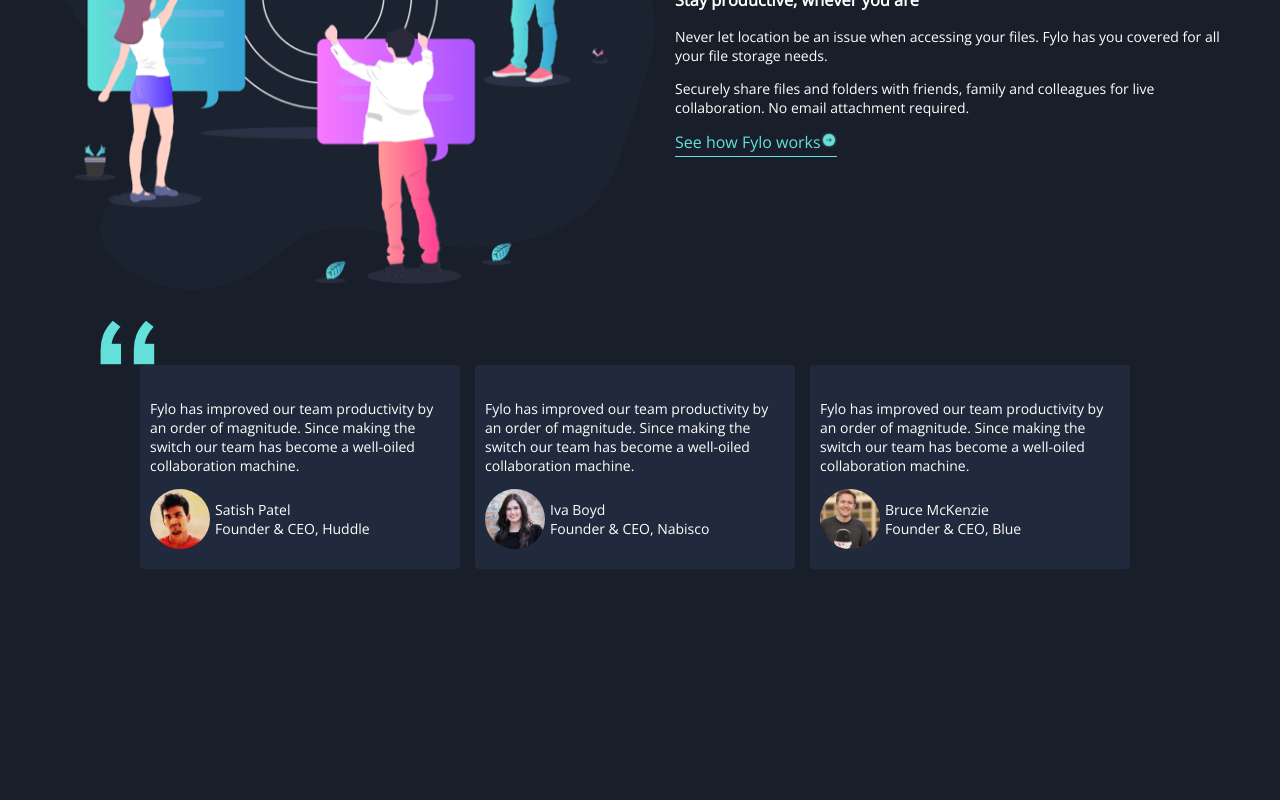
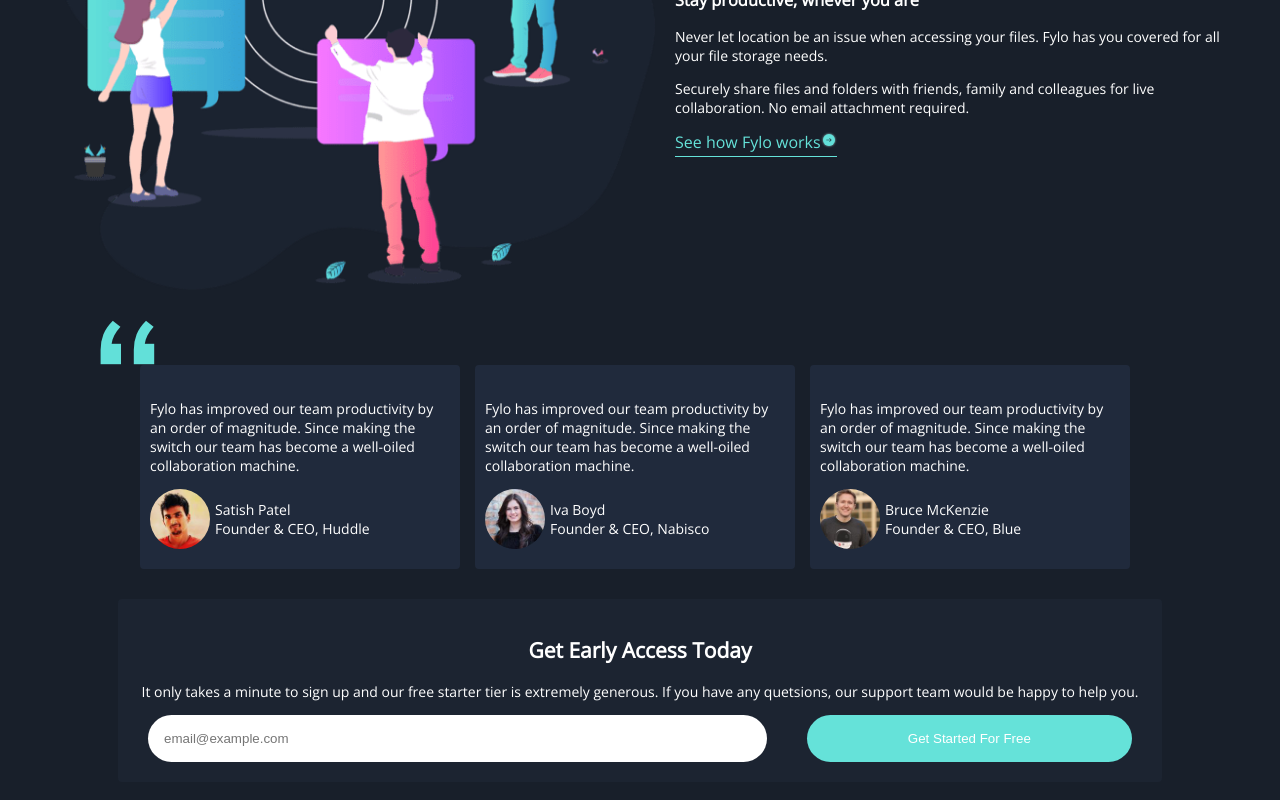
Before and after one commit to haeke/fylo-page, a React (Create React App) app in the folder client/: page / in a window 1280 px wide. Shown: the part 1453-2253 px from the top of the page. Before the commit the page ends 2052 px from the top, so only its background shows below. Built offline with nearby package versions, Linux system fonts and the light colour scheme.

Commit message:
Added a sign up component responsible for the sign up section with form.

```diff
--- a/client/src/components/Fylo/Fylo.js
+++ b/client/src/components/Fylo/Fylo.js
@@ -6,6 +6,7 @@ import FeaturesArticle from "../FeaturesArticle/FeaturesArticle";
 import Productive from "../Productive/Productive";
 import Testimonials from "../Testimonials/Testimonials";
 import TestimonialArticle from "../TestimonialArticle/TestimonialArticle";
+import SignUp from "../SignUp/SignUp";
 
 // ArticleImage's imports
 import access from "../../images/icon-access-anywhere.svg";
@@ -78,6 +79,7 @@ const Fylo = () => {
           testimonialPersonTitle="Founder &#x26; CEO, Blue"
         />
       </Testimonials>
+      <SignUp />
     </main>
   );
 };
--- /dev/null
+++ b/client/src/components/SignUp/SignUp.css
@@ -0,0 +1,37 @@
+.signUp {
+  width: 80%;
+  background: var(--backgroundBlue);
+  margin: 20px auto;
+  padding: 20px 10px;
+  border-radius: 4px;
+}
+
+.signUpHeader {
+  text-align: center;
+}
+
+.signUpParagraph {
+  text-align: center;
+}
+
+.inputGroup {
+  display: flex;
+}
+
+.signUpInput {
+  flex: 2;
+  margin: 0 20px;
+  padding: 1rem;
+  border-radius: 2rem;
+  border: transparent;
+}
+
+.signUpButton {
+  flex: 1;
+  margin: 0 20px;
+  padding: 1rem;
+  border-radius: 2rem;
+  border: transparent;
+  background: var(--cyan);
+  color: var(--white);
+}
--- /dev/null
+++ b/client/src/components/SignUp/SignUp.js
@@ -0,0 +1,50 @@
+import React, { Component } from "react";
+
+import "./SignUp.css";
+
+class SignUp extends Component {
+  constructor(props) {
+    super(props);
+
+    this.state = {
+      email: ""
+    };
+  }
+
+  handleChange = event => {
+    const { name, value } = event.target;
+    this.setState({
+      [name]: value
+    });
+  };
+
+  handleSubmit = event => {
+    event.preventDefault();
+
+    console.log(`sending email.... ${this.state.email}`);
+  };
+  render() {
+    return (
+      <section className="signUp">
+        <h1 className="mainHeader signUpHeader whiteText">
+          Get Early Access Today
+        </h1>
+        <p className="whiteText signUpParagraph">
+          It only takes a minute to sign up and our free starter tier is
+          extremely generous. If you have any quetsions, our support team would
+          be happy to help you.
+        </p>
+        <div className="inputGroup">
+          <input
+            type="text"
+            className="signUpInput"
+            placeholder="email@example.com"
+          />
+          <button className="signUpButton">Get Started For Free</button>
+        </div>
+      </section>
+    );
+  }
+}
+
+export default SignUp;
```
Also changed, not shown: 2 other files (tests, documents, lock files or other folders).
